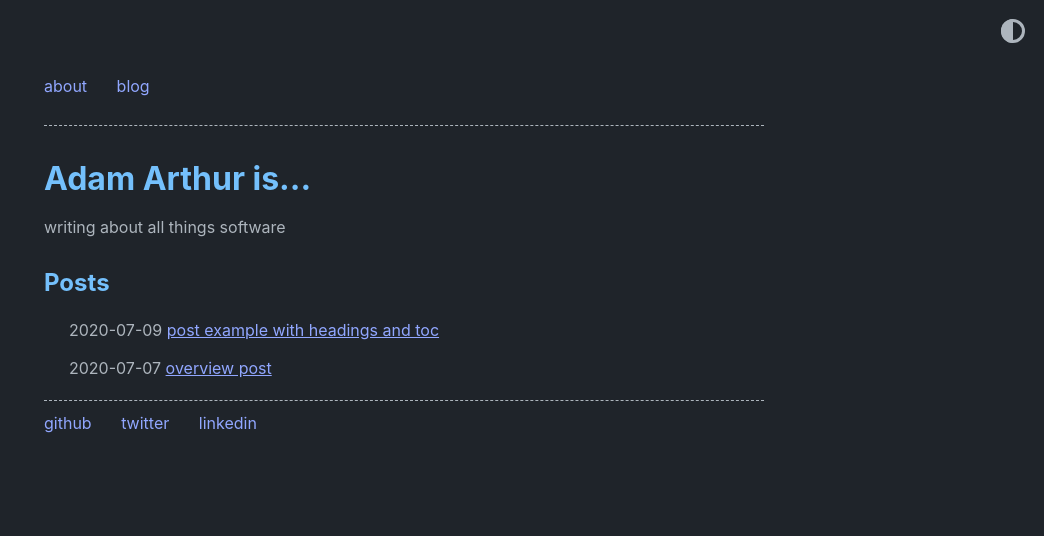
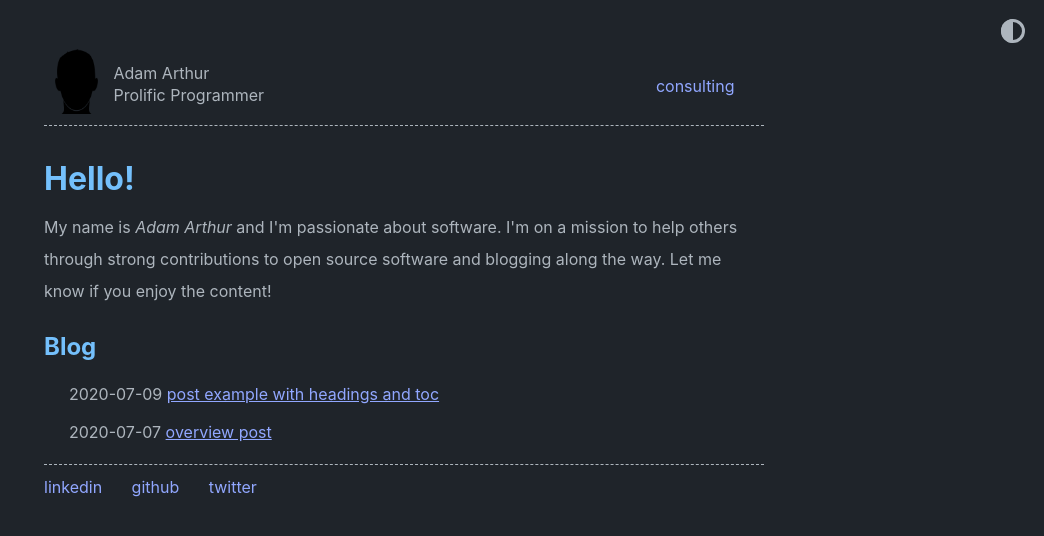
Before and after one commit to adam-arthur/adam-arthur.github.io, a Jekyll site: the page built from index.md, in a window 1280 px wide. Shown: the top 536 px of the page, without its empty margins (236-1280 px from the left). Built offline with Jekyll 4.4.1, drawn with Linux system fonts in a browser that asks for light colours; comment, search, counter and statistics services are not loaded.

Commit message:
Various Updates - Add consulting page - Tweak styles

```diff
--- a/_config.yml
+++ b/_config.yml
@@ -1,8 +1,11 @@
-title: Adam Arthur is...
+title: Adam Arthur
+title_text: Hello!
 author: Adam Arthur
+author_title: Prolific Programmer
 url: https://adam-arthur.github.io # root address of the site
-description: > # description of the site (multiple lines allowed)
-  writing about all things software
+description: |
+  My name is <i>Adam Arthur</i> and I'm passionate about software. I'm on a mission to help others through strong contributions to open source software and blogging along the way.
+  Let me know if you enjoy the content!
 
 permalink: /:slug.html
 
--- a/_data/home.yml
+++ b/_data/home.yml
@@ -1,9 +1,9 @@
 navbar_entries:
-  - title: about
-    url: about
+  - title: consulting
+    url: consulting
 
-  - title: blog
-    url: blog
+  # - title: blog
+  #   url: blog
 
 project_entries:
   - title: Project 1
@@ -59,14 +59,15 @@ old_project_entries:
     highlight: archived
 
 footer_entries:
+  - title: linkedin
+    url: https://www.linkedin.com/in/adam-arthur-io/
+
   - title: github
     url: https://github.com/adam-arthur
 
   - title: twitter
     url: https://twitter.com/adam_arthur_io
 
-  - title: linkedin
-    url: https://www.linkedin.com/in/adam-arthur-io/
 
 misc_entries:
   - title: this is an example vertical list
--- a/_includes/head.html
+++ b/_includes/head.html
@@ -16,5 +16,6 @@
 
   <link rel="shortcut icon" type="image/x-icon" href="/{{ site.favicon }}" />
   <link rel="stylesheet" href="{{ site.url }}/assets/css/main.css" />
+
   {% include toggle_theme_js.html %}
 </head>
--- a/_layouts/home.html
+++ b/_layouts/home.html
@@ -1,7 +1,10 @@
 ---
 layout: default
 ---
-
+<div class="name-section">
+  <img src="{{ site.url }}/assets/images/head.png" width="65" />
+  <div>{{ site.author }}<br/> {{ site.author_title }}</div>
+</div>
 <header>
 {% if site.theme_config.show_navbar == true %}
   {% include horizontal_list.html collection=site.data.home.navbar_entries %}
@@ -9,7 +12,7 @@ layout: default
 {% endif %}
 
   <div class="title-section">
-    <h1>{{ site.title }}</h1>
+    <h1>{{ site.title_text }}</h1>
     {% if site.theme_config.show_description == true %}
       <p>{{ site.description }}</p>
     {% endif %}
@@ -27,7 +30,7 @@ layout: default
 {% endif %}
 
 <div class="posts-section">
-<h2>Posts</h2>
+<h2>Blog</h2>
 {% include post_list.html %}
 </div>
 
--- a/_sass/moonwalk.scss
+++ b/_sass/moonwalk.scss
@@ -175,6 +175,26 @@ mark {
   }
 }
 
+.name-section {
+  float: left;
+  margin-top: -15px;
+
+  > img {
+    display: inline-block;
+  }
+
+  > div {
+    display: inline-block;
+    vertical-align: top;
+    margin-top: 13px;
+    line-height: 22px;
+  }
+}
+
+header .horizontal-list {
+  flex-direction: row-reverse;
+}
+
 
 // Dark Amethyst (High Contrast) - Exported from VS Code
 // Used for styling prismjs code snippets
```
Also changed, not shown: consulting.md (added, +15 -0 lines), README.md, _screenshots/lighthouse-report.png (deleted), _screenshots/moonwalk-mono.png (deleted), _screenshots/moonwalk.jpg (deleted), assets/images/head.png (added).
